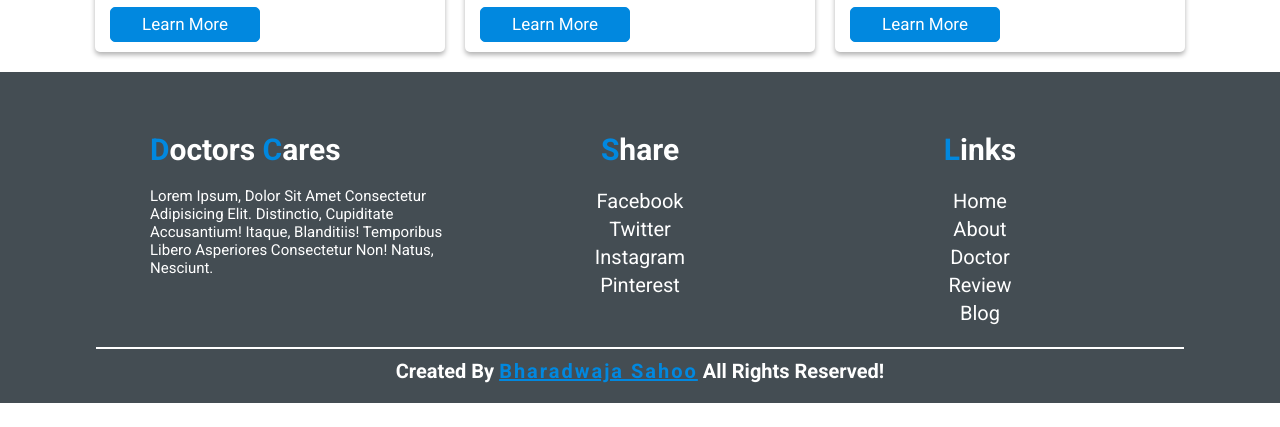
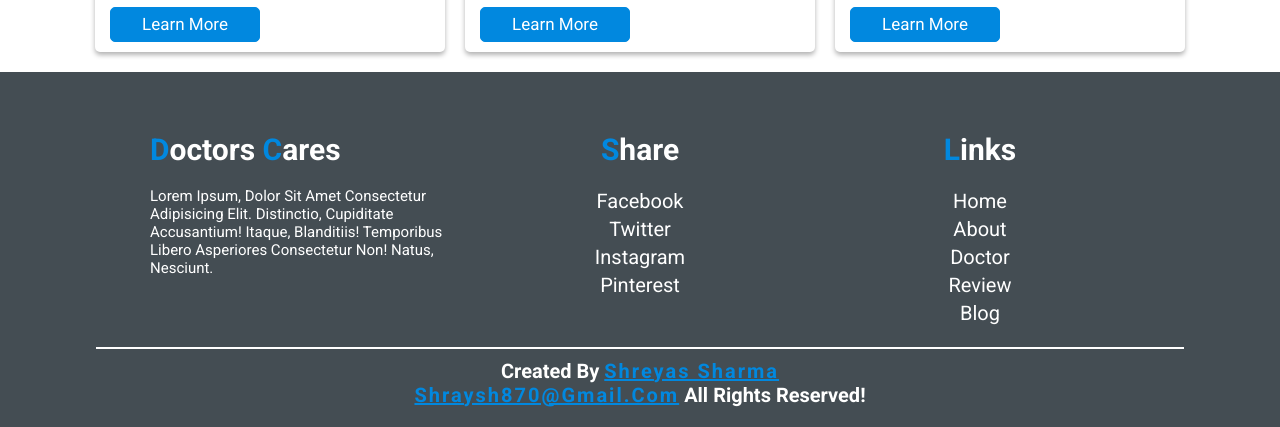
Before and after one commit to shrys43/Ramaul-Hospital, a plain HTML site: page index.html in a window 1280 px wide. Shown: the part 1876-2303 px from the top of the page. Before the commit the page ends 2279 px from the top, so only its background shows below. Drawn offline with nearby package versions, Linux system fonts and the light colour scheme.

Commit message:
Update index.html

```diff
--- a/index.html
+++ b/index.html
@@ -132,7 +132,7 @@
             <a href="#review">review</a>
             <a href="#blog">blog</a>
         </div>
-        <h1 class="credit">created by <span>bharadwaja sahoo</span> all rights reserved!</h1>
+        <h1 class="credit">created by <span>Shreyas Sharma <br> shraysh870@gmail.com</span> all rights reserved!</h1>
     </section>
 
     <!-- script -->
```
